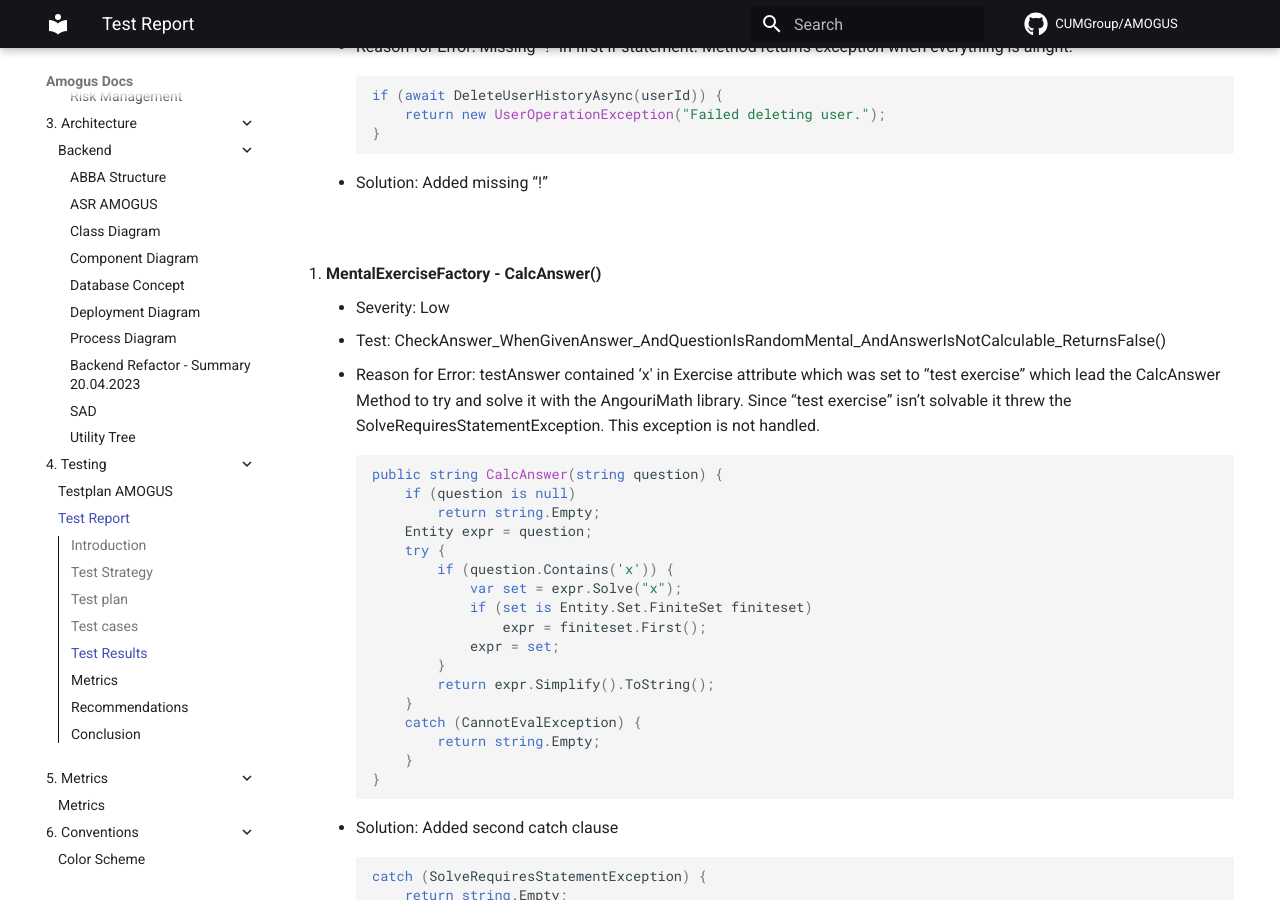
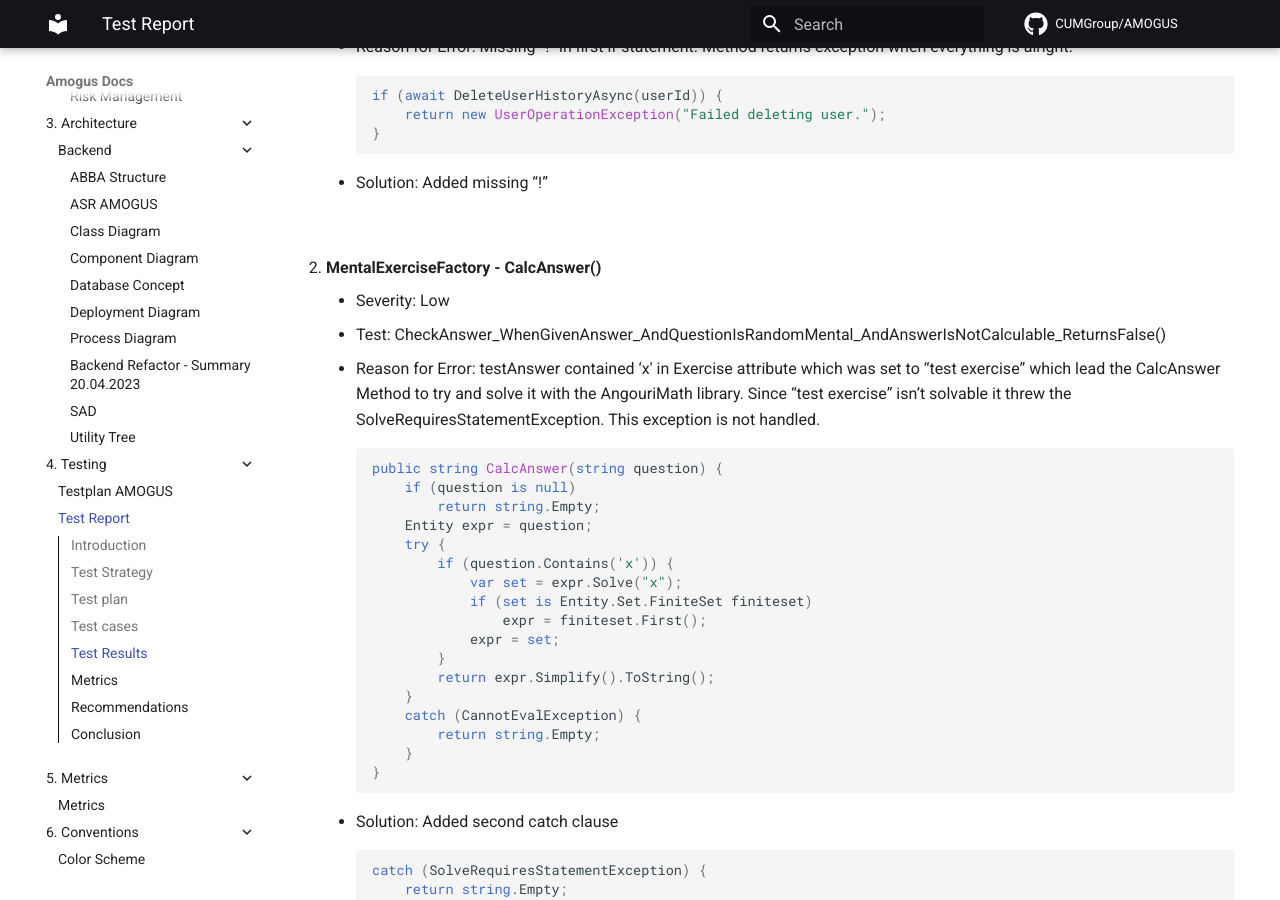
Before and after one commit to CUMGroup/AMOGUS, an MkDocs documentation site: the page built from docs/Developer Docs/4. Testing/zTest Report.md, in a window 1280 px wide and 900 px high, scrolled down 965 px. Built offline with MkDocs 1.6.1 and Material for MkDocs 9.7.7, drawn with Linux system fonts in a browser that asks for light colours; comment, search, counter and statistics services are not loaded.

Commit message:
Fixed numbers

````diff
--- a/docs/Developer Docs/4. Testing/zTest Report.md
+++ b/docs/Developer Docs/4. Testing/zTest Report.md
@@ -32,9 +32,7 @@ In the process of writing our unit tests, 3 bugs where found (and 2 minor improv
         }
         ```
     - Solution: Added missing “!”
-
-<br>
-
+<br><br><br>
 2. **MentalExerciseFactory - CalcAnswer()**
     - Severity: Low
     - Test: CheckAnswer_WhenGivenAnswer_AndQuestionIsRandomMental_AndAnswerIsNotCalculable_ReturnsFalse()
@@ -64,9 +62,7 @@ In the process of writing our unit tests, 3 bugs where found (and 2 minor improv
             return string.Empty;
         }
         ```
-
-<br>
-
+        <br><br><br>
 3. **MentalExerciseFactory - Median()**
     - Severity: Low
     - Test: Median_ReturnsMedian_ForSortedArrayWithEvenCount()
@@ -92,9 +88,7 @@ In the process of writing our unit tests, 3 bugs where found (and 2 minor improv
             return (sortedArr[mid] + sortedArr[Math.Max(Math.Min(mid - 1, sortedArr.Length - 1), 0)]) / 2d;
         }
         ```
-
-<br>
-
+        <br><br><br>
 4. **Improvement: return early from Median calculation**
     - Severity: None
     - Median of an empty array or with a single element should return earlier
@@ -112,9 +106,7 @@ In the process of writing our unit tests, 3 bugs where found (and 2 minor improv
             return (sortedArr[mid] + sortedArr[Math.Max(Math.Min(mid - 1, sortedArr.Length - 1), 0)]) / 2d;
         }
         ```
-
-<br>
-
+        <br><br><br>
 5. **Improvement: Do not mutate the input array in Median calculation**
     - Severity: Low
     - Solution: clone array before sorting
````
